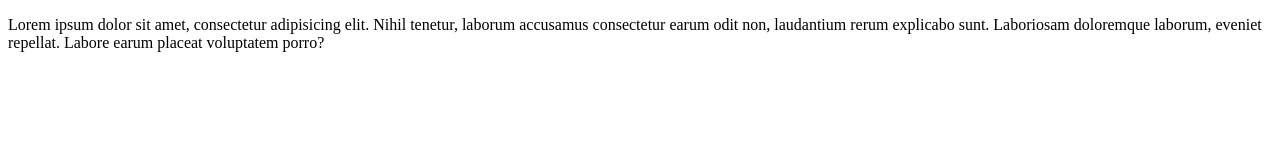
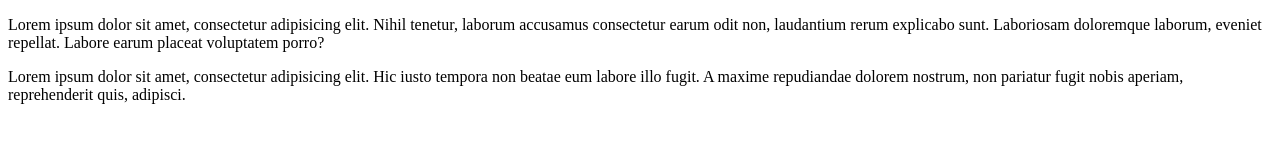
Before and after one commit to reginak17/gitjestgit, a plain HTML site: page index.html in a window 1280 px wide. Drawn offline with Linux system fonts and the light colour scheme.

Commit message:
drugi paragraf

```diff
--- a/index.html
+++ b/index.html
@@ -6,5 +6,6 @@
 </head>
 <body>
    <p> Lorem ipsum dolor sit amet, consectetur adipisicing elit. Nihil tenetur, laborum accusamus consectetur earum odit non, laudantium rerum explicabo sunt. Laboriosam doloremque laborum, eveniet repellat. Labore earum placeat voluptatem porro?</p>
+   <p>Lorem ipsum dolor sit amet, consectetur adipisicing elit. Hic iusto tempora non beatae eum labore illo fugit. A maxime repudiandae dolorem nostrum, non pariatur fugit nobis aperiam, reprehenderit quis, adipisci.</p>
 </body>
 </html>
```
